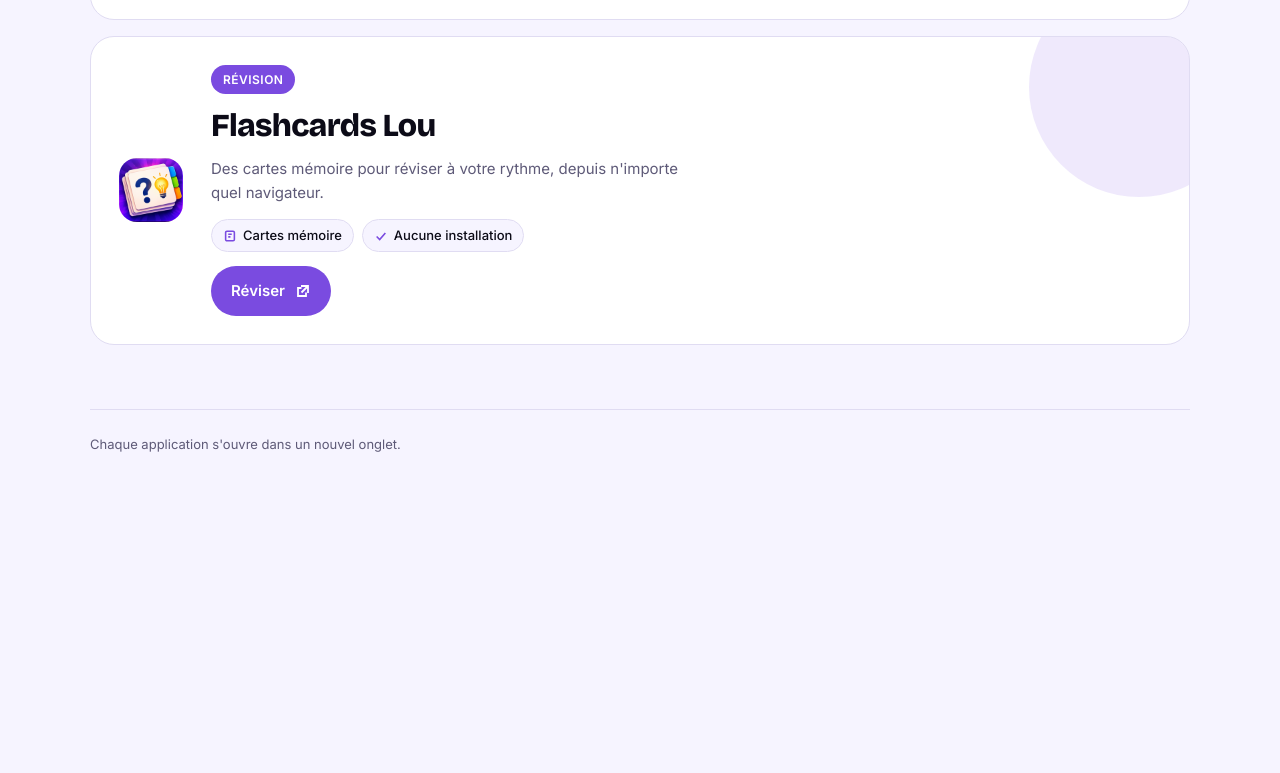
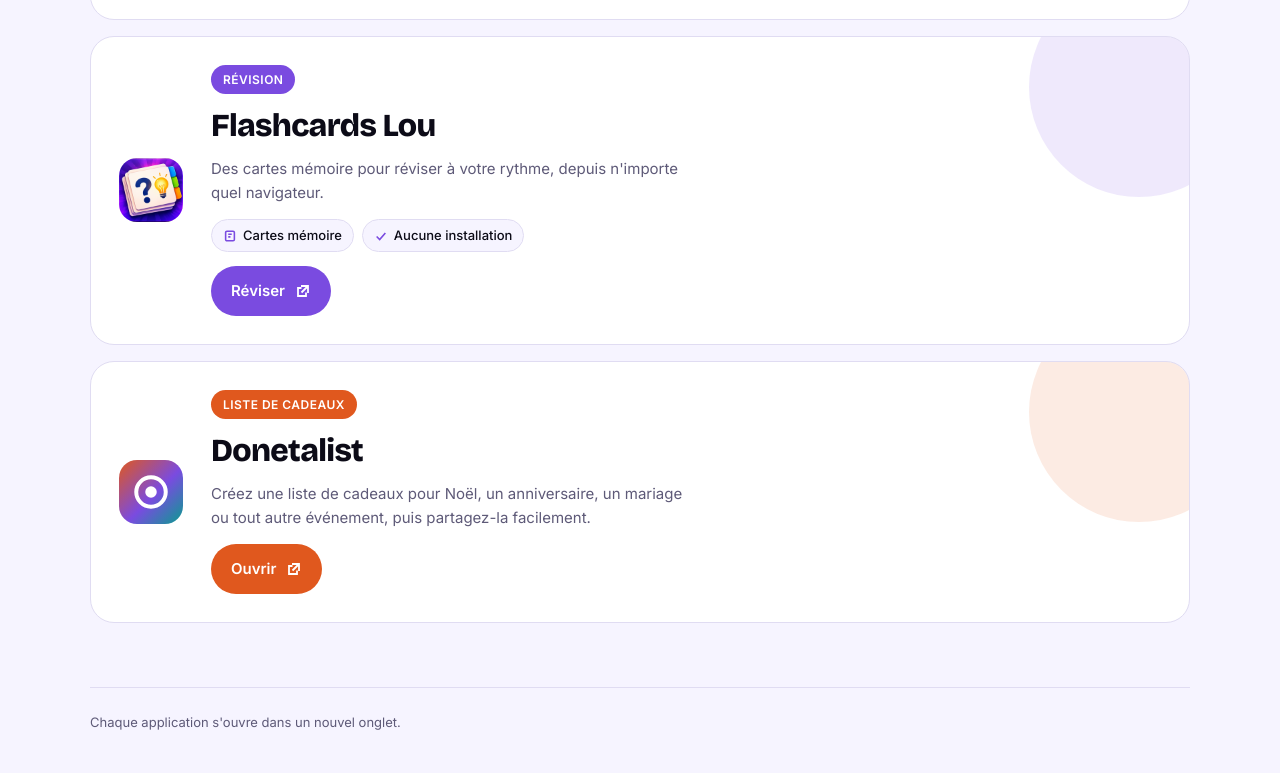
Before and after one commit to ZeCrouton/NvZApps, a plain HTML site: page index.html in a window 1280 px wide. Shown: the part 2009-2782 px from the top of the page. Before the commit the page ends 2504 px from the top, so only its background shows below. Drawn offline with nearby package versions, Linux system fonts and the light colour scheme.

Commit message:
Ajout de l'app web Donetalist au catalogue (catégorie Pratique)
Co-Authored-By: Claude Haiku 5.5 <noreply@anthropic.com>
Claude-Session: https://claude.ai/code/session_01KDby7FpqqYiZr47W9uiGYX

```diff
--- a/index.html
+++ b/index.html
@@ -60,6 +60,7 @@ h1 em{font-style:normal;background:linear-gradient(90deg,var(--c1),var(--c3) 55%
 .tile[data-cat="enfants"]{grid-column:span 2;--accent:var(--c2);--ink:var(--ink-2)}
 .tile[data-cat="sport"]{grid-column:span 6;--accent:var(--c2);--ink:var(--ink-2);flex-direction:row;align-items:center;gap:28px}
 .tile[data-cat="revision"]{grid-column:span 6;--accent:var(--c3);--ink:var(--ink-3);flex-direction:row;align-items:center;gap:28px}
+.tile[data-cat="pratique"]{grid-column:span 6;--accent:var(--c1);--ink:var(--ink-1);flex-direction:row;align-items:center;gap:28px}
 .tile::after{content:"";position:absolute;right:-60px;top:-60px;width:220px;height:220px;border-radius:50%;background:var(--accent);opacity:.12;pointer-events:none}
 .badge{align-self:flex-start;font-size:12px;font-weight:600;letter-spacing:.04em;text-transform:uppercase;color:var(--ink);background:var(--accent);padding:5px 12px;border-radius:999px}
 .ico{width:64px;height:64px;border-radius:18px;background:var(--accent);color:var(--ink);display:grid;place-items:center;flex:none}
@@ -78,7 +79,7 @@ h1 em{font-style:normal;background:linear-gradient(90deg,var(--c1),var(--c3) 55%
 @media (max-width:760px){
   .bento{grid-template-columns:1fr}
   .tile[data-cat]{grid-column:auto}
-  .tile[data-cat="revision"],.tile[data-cat="sport"]{flex-direction:column;align-items:flex-start}
+  .tile[data-cat="revision"],.tile[data-cat="sport"],.tile[data-cat="pratique"]{flex-direction:column;align-items:flex-start}
 }
 a:focus-visible,button:focus-visible{outline:2px solid var(--fg);outline-offset:3px}
 footer{border-top:1px solid var(--line);padding-block:24px 40px;color:var(--muted);font-size:13px}
@@ -110,6 +111,8 @@ footer{border-top:1px solid var(--line);padding-block:24px 40px;color:var(--mute
         <svg viewBox="0 0 16 16" aria-hidden="true" fill="none" stroke="currentColor" stroke-width="1.7"><path d="M3 4h7v8H3z"/><path d="M6 2h7v8"/></svg>Révision</button>
       <button class="chip" type="button" data-filter="sport" aria-pressed="false">
         <svg viewBox="0 0 16 16" aria-hidden="true" fill="none" stroke="currentColor" stroke-width="1.7"><circle cx="8" cy="8" r="5.5"/><path d="M2.5 8h11M8 2.5c2 2 2 9 0 11M8 2.5c-2 2-2 9 0 11"/></svg>Sport</button>
+      <button class="chip" type="button" data-filter="pratique" aria-pressed="false">
+        <svg viewBox="0 0 16 16" aria-hidden="true" fill="none" stroke="currentColor" stroke-width="1.7"><path d="M3 3h10v10H3z"/><path d="M3 7h10M7 3v10"/></svg>Pratique</button>
     </div>
 
     <div class="bento">
@@ -180,6 +183,17 @@ footer{border-top:1px solid var(--line);padding-block:24px 40px;color:var(--mute
             <svg viewBox="0 0 16 16" aria-hidden="true" fill="none" stroke="currentColor" stroke-width="1.8"><path d="M6 3h7v7M13 3 6.5 9.5"/><path d="M11 9.5V13H3V5h3.5"/></svg></a>
         </div>
       </article>
+
+      <article class="tile" data-cat="pratique">
+        <div class="ico"><img src="icon.svg" alt="" width="64" height="64"></div>
+        <div class="body">
+          <span class="badge">Liste de cadeaux</span>
+          <h2>Donetalist</h2>
+          <p>Créez une liste de cadeaux pour Noël, un anniversaire, un mariage ou tout autre événement, puis partagez-la facilement.</p>
+          <a class="go" href="https://donetalist.nvz-photos.workers.dev/#/" target="_blank" rel="noopener">Ouvrir
+            <svg viewBox="0 0 16 16" aria-hidden="true" fill="none" stroke="currentColor" stroke-width="1.8"><path d="M6 3h7v7M13 3 6.5 9.5"/><path d="M11 9.5V13H3V5h3.5"/></svg></a>
+        </div>
+      </article>
     </div>
   </section>
 </main>
```
